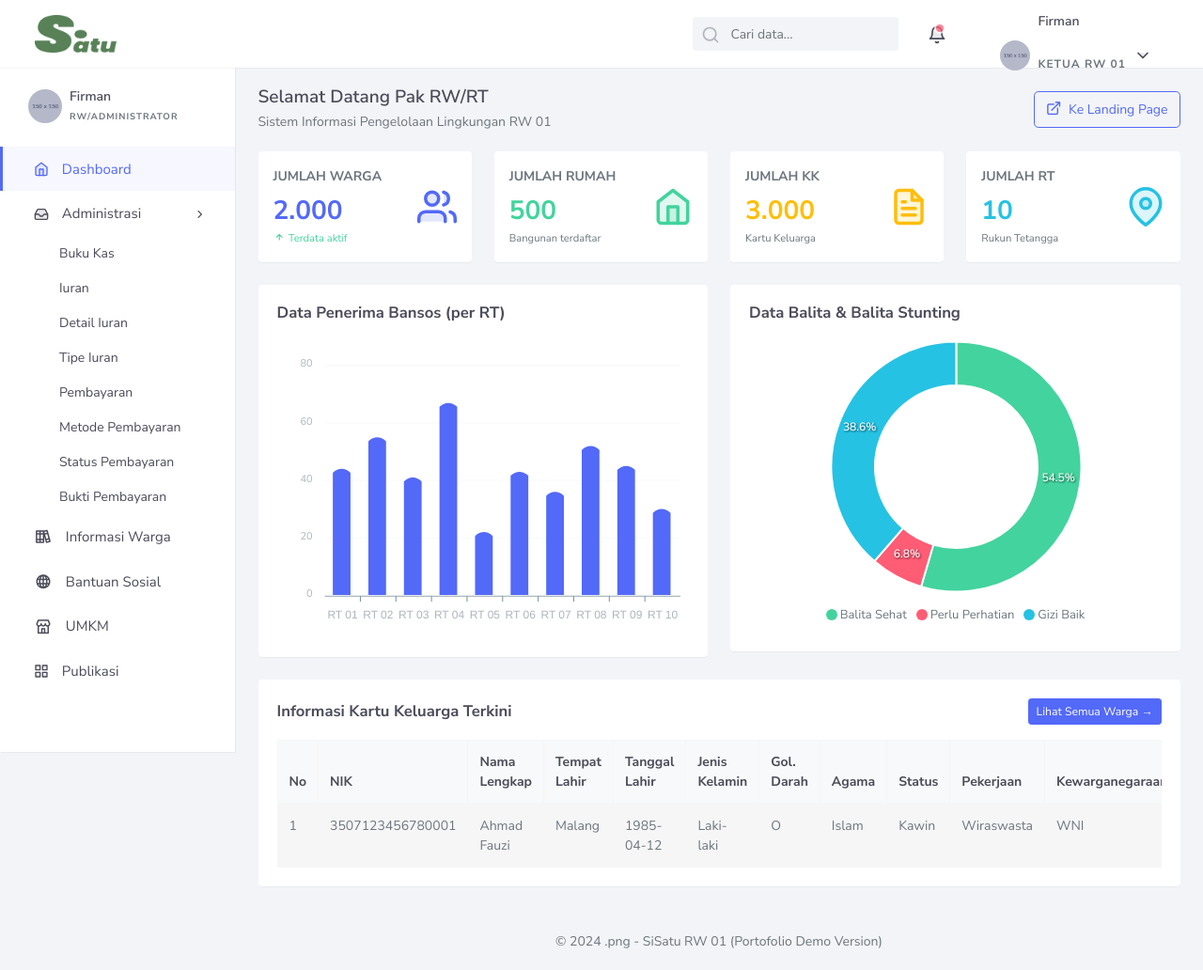
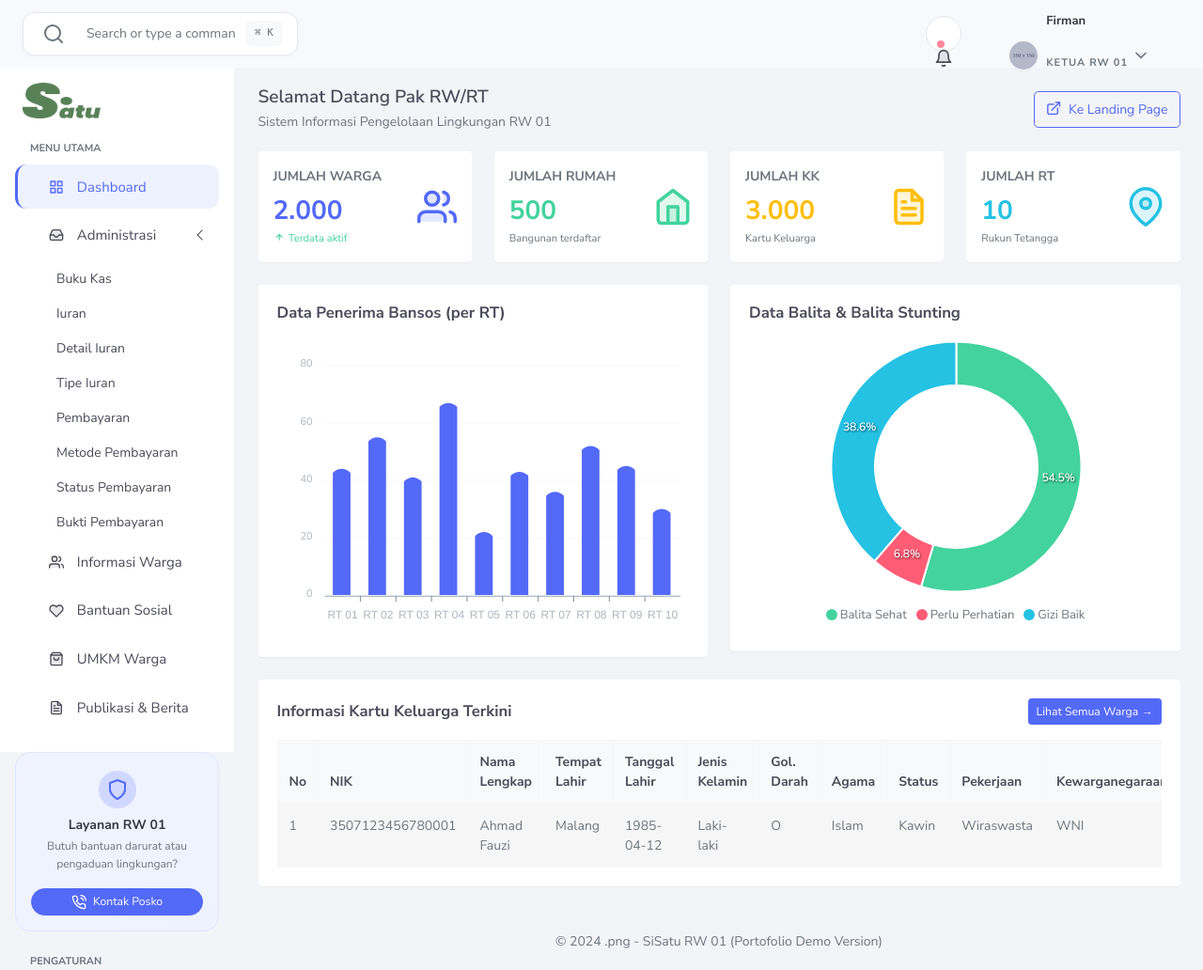
Before and after one commit to mochwildaniazizi-cloud/rwis-png-main, a plain HTML site: page dashboard.html in a window 1280 px wide. Shown: the whole page at 94% size. Drawn offline with Linux system fonts and the light colour scheme.

Commit message:
redesign topbar and sidebar

```diff
--- a/components/sidebar.html
+++ b/components/sidebar.html
@@ -1,27 +1,33 @@
-<div class="left-side-menu">
-    <div class="media user-profile mt-2 mb-2">
-        <img src="assets/images/users/avatar-7.jpg" class="avatar-sm rounded-circle mr-2" alt="Firman" />
-        <div class="media-body">
-            <h6 class="pro-user-name mt-0 mb-0">Firman</h6>
-            <span class="pro-user-desc">RW/Administrator</span>
-        </div>
+<div class="left-side-menu custom-sidebar-modern">
+    <!-- Brand Logo -->
+    <div class="sidebar-brand px-4 py-3">
+        <a href="dashboard.html" class="logo">
+            <span class="logo-lg font-weight-bold text-dark font-size-20">
+                <img src="assets/images/RWIS-PNG.png" alt="Logo" height="38" class="mr-2" />
+            </span>
+        </a>
     </div>
-    <div class="sidebar-content">
-        <div id="sidebar-menu" class="slimscroll-menu">
-            <ul class="metismenu" id="menu-bar">
-                <li>
-                    <a href="dashboard.html">
-                        <i data-feather="home"></i>
-                        <span> Dashboard </span>
+
+    <div class="sidebar-content px-3">
+        <div id="sidebar-menu">
+            <!-- Label Menu -->
+            <div class="sidebar-heading text-muted font-size-11 font-weight-bold text-uppercase px-3 mt-2 mb-2">
+                Menu Utama
+            </div>
+
+            <ul class="metismenu list-unstyled" id="menu-bar">
+                <li class="nav-item">
+                    <a href="dashboard.html" class="nav-link-modern">
+                        <i data-feather="grid" class="icon-dual"></i>
+                        <span>Dashboard</span>
                     </a>
                 </li>
-                <li>
-                    <a href="javascript: void(0);">
-                        <i data-feather="inbox"></i>
-                        <span> Administrasi </span>
-                        <span class="menu-arrow"></span>
+                <li class="nav-item">
+                    <a href="javascript: void(0);" class="nav-link-modern has-arrow">
+                        <i data-feather="inbox" class="icon-dual"></i>
+                        <span>Administrasi</span>
                     </a>
-                    <ul class="nav-second-level" aria-expanded="false">
+                    <ul class="nav-second-level list-unstyled pl-4" aria-expanded="false">
                         <li><a href="iuran.html?tab=buku-kas">Buku Kas</a></li>
                         <li><a href="iuran.html?tab=iuran">Iuran</a></li>
                         <li><a href="iuran.html?tab=detail-iuran">Detail Iuran</a></li>
@@ -32,28 +38,61 @@
                         <li><a href="iuran.html?tab=bukti-pembayaran">Bukti Pembayaran</a></li>
                     </ul>
                 </li>
+                <li class="nav-item">
+                    <a href="data-warga.html" class="nav-link-modern">
+                        <i data-feather="users" class="icon-dual"></i>
+                        <span>Informasi Warga</span>
+                    </a>
+                </li>
+                <li class="nav-item">
+                    <a href="bansos.html" class="nav-link-modern">
+                        <i data-feather="heart" class="icon-dual"></i>
+                        <span>Bantuan Sosial</span>
+                    </a>
+                </li>
+                <li class="nav-item">
+                    <a href="umkm.html" class="nav-link-modern">
+                        <i data-feather="shopping-bag" class="icon-dual"></i>
+                        <span>UMKM Warga</span>
+                    </a>
+                </li>
+                <li class="nav-item">
+                    <a href="artikel.html" class="nav-link-modern">
+                        <i data-feather="file-text" class="icon-dual"></i>
+                        <span>Publikasi & Berita</span>
+                    </a>
+                </li>
+            </ul>
+
+            <!-- Promo/Info Widget Box (seperti pada gambar referensi) -->
+            <div class="sidebar-widget-card p-3 my-4 rounded-xl text-center">
+                <div class="widget-icon mb-2">
+                    <span class="badge badge-soft-primary p-2 rounded-circle">
+                        <i data-feather="shield" class="text-primary"></i>
+                    </span>
+                </div>
+                <h6 class="font-weight-bold mb-1 text-dark">Layanan RW 01</h6>
+                <p class="font-size-12 text-muted mb-3">Butuh bantuan darurat atau pengaduan lingkungan?</p>
+                <a href="index.html" class="btn btn-primary btn-sm btn-rounded btn-block shadow-sm">
+                    <i data-feather="phone-call" class="icon-xs mr-1"></i> Kontak Posko
+                </a>
+            </div>
+
+            <!-- Footer Menu -->
+            <div class="sidebar-heading text-muted font-size-11 font-weight-bold text-uppercase px-3 mb-2">
+                Pengaturan
+            </div>
+            <ul class="list-unstyled mb-4">
                 <li>
-                    <a href="data-warga.html">
-                        <i class='uil uil-books'></i>
-                        <span> Informasi Warga </span>
+                    <a href="index.html" class="nav-link-modern">
+                        <i data-feather="globe" class="icon-dual"></i>
+                        <span>Landing Page</span>
                     </a>
                 </li>
                 <li>
-                    <a href="bansos.html">
-                        <i class='uil uil-globe'></i>
-                        <span> Bantuan Sosial </span>
-                    </a>
-                </li>
-                <li>
-                    <a href="umkm.html">
-                        <i class='uil uil-store'></i>
-                        <span> UMKM </span>
-                    </a>
-                </li>
-                <li>
-                    <a href="artikel.html">
-                        <i data-feather="grid"></i>
-                        <span> Publikasi </span>
+                    <a href="login.html" class="nav-link-modern text-danger">
+                        <i data-feather="log-out" class="text-danger"></i>
+                        <span>Keluar</span>
                     </a>
                 </li>
             </ul>
--- a/components/topbar.html
+++ b/components/topbar.html
@@ -1,63 +1,65 @@
-<div class="navbar navbar-expand flex-column flex-md-row navbar-custom">
-    <div class="container-fluid">
-        <a href="dashboard.html" class="navbar-brand mr-0 mr-md-2 logo">
-            <span class="logo-lg">
-                <img src="assets/images/RWIS-PNG.png" alt="Logo" height="40" />
-            </span>
-        </a>
+<div class="navbar navbar-expand flex-column flex-md-row navbar-custom topbar-modern px-4 py-2">
+    <div class="container-fluid p-0">
+        <!-- Search Bar Modern (seperti pada gambar referensi) -->
+        <div class="app-search-modern d-none d-md-block">
+            <form>
+                <div class="input-group input-group-modern">
+                    <div class="input-group-prepend">
+                        <span class="input-group-text border-0 bg-transparent text-muted">
+                            <i data-feather="search"></i>
+                        </span>
+                    </div>
+                    <input type="text" class="form-control border-0 bg-transparent"
+                        placeholder="Search or type a command" />
+                    <div class="input-group-append align-items-center pr-2">
+                        <kbd class="bg-light text-muted border px-2 py-1 rounded font-size-11">⌘ K</kbd>
+                    </div>
+                </div>
+            </form>
+        </div>
 
-        <ul class="navbar-nav bd-navbar-nav flex-row list-unstyled menu-left mb-0">
-            <li>
-                <button class="button-menu-mobile open-left disable-btn">
+        <!-- Right Menu (Notifikasi & Profil) -->
+        <ul class="navbar-nav flex-row ml-auto d-flex list-unstyled topnav-menu align-items-center mb-0">
+            <!-- Mobile Toggle -->
+            <li class="d-md-none mr-2">
+                <button class="button-menu-mobile open-left border-0 bg-transparent">
                     <i data-feather="menu" class="menu-icon"></i>
-                    <i data-feather="x" class="close-icon"></i>
                 </button>
             </li>
-        </ul>
 
-        <ul class="navbar-nav flex-row ml-auto d-flex list-unstyled topnav-menu float-right mb-0">
-            <li class="d-none d-sm-block">
-                <div class="app-search">
-                    <form>
-                        <div class="input-group">
-                            <input type="text" class="form-control" placeholder="Cari data...">
-                            <span data-feather="search"></span>
-                        </div>
-                    </form>
-                </div>
-            </li>
-
-            <li class="dropdown notification-list" title="Notifikasi">
-                <a class="nav-link dropdown-toggle" data-toggle="dropdown" href="#" role="button" aria-haspopup="false"
-                    aria-expanded="false">
+            <!-- Notifikasi -->
+            <li class="dropdown notification-list mr-2" title="Notifikasi">
+                <a class="nav-link dropdown-toggle nav-icon-btn p-2 rounded-circle" data-toggle="dropdown" href="#"
+                    role="button" aria-haspopup="false" aria-expanded="false">
                     <i data-feather="bell"></i>
-                    <span class="noti-icon-badge"></span>
+                    <span class="noti-icon-badge bg-danger"></span>
                 </a>
-                <div class="dropdown-menu dropdown-menu-right dropdown-lg">
-                    <div class="dropdown-item noti-title border-bottom">
-                        <h5 class="m-0 font-size-16">Notifikasi RW 01</h5>
+                <div class="dropdown-menu dropdown-menu-right dropdown-lg border-0 shadow-lg rounded-lg">
+                    <div class="dropdown-item noti-title border-bottom bg-light">
+                        <h6 class="m-0 font-weight-bold">Notifikasi RW 01</h6>
                     </div>
                     <div class="p-3">
-                        <p class="mb-1 text-dark">Iuran RT 02 bulan ini telah lunas</p>
+                        <p class="mb-1 text-dark font-size-13">Iuran RT 02 bulan ini telah lunas</p>
                         <small class="text-muted">1 jam yang lalu</small>
                     </div>
                 </div>
             </li>
 
+            <!-- User Profile Avatar -->
             <li class="dropdown notification-list">
-                <a class="nav-link dropdown-toggle nav-user mr-0" data-toggle="dropdown" href="#" role="button"
+                <a class="nav-link dropdown-toggle nav-user mr-0 p-1" data-toggle="dropdown" href="#" role="button"
                     aria-haspopup="false" aria-expanded="false">
-                    <div class="media user-profile">
+                    <div class="media user-profile align-items-center">
                         <img src="assets/images/users/avatar-7.jpg" alt="user-image"
-                            class="rounded-circle align-self-center" />
-                        <div class="media-body text-left align-self-center ml-2 d-none d-sm-block">
-                            <h6 class="pro-user-name my-0">Firman</h6>
-                            <span class="pro-user-desc text-muted font-size-12">Ketua RW 01</span>
+                            class="avatar-sm rounded-circle border shadow-sm mr-2" />
+                        <div class="media-body text-left d-none d-sm-block">
+                            <h6 class="pro-user-name my-0 font-weight-bold text-dark font-size-13">Firman</h6>
+                            <span class="pro-user-desc text-muted font-size-11">Ketua RW 01</span>
                         </div>
-                        <span data-feather="chevron-down" class="ml-2 align-self-center"></span>
+                        <i data-feather="chevron-down" class="ml-1 text-muted icon-xs"></i>
                     </div>
                 </a>
-                <div class="dropdown-menu profile-dropdown-items dropdown-menu-right">
+                <div class="dropdown-menu profile-dropdown-items dropdown-menu-right border-0 shadow-lg rounded-lg">
                     <a href="index.html" class="dropdown-item notify-item">
                         <i data-feather="globe" class="icon-dual icon-xs mr-2"></i>
                         <span>Lihat Landing Page</span>
--- a/dashboard.html
+++ b/dashboard.html
@@ -1,5 +1,84 @@
 <!DOCTYPE html>
 <html lang="id">
+
+<style>
+    /* Styling Sidebar ala Modern UI */
+    .left-side-menu.custom-sidebar-modern {
+        background-color: #ffffff !important;
+        border-right: 1px solid #f0f2f5;
+        box-shadow: none;
+    }
+
+    .nav-link-modern {
+        display: flex;
+        align-items: center;
+        padding: 10px 16px;
+        color: #5a6a85;
+        font-weight: 500;
+        font-size: 14px;
+        border-radius: 12px;
+        margin-bottom: 4px;
+        transition: all 0.2s ease-in-out;
+        text-decoration: none !important;
+    }
+
+    .nav-link-modern i {
+        margin-right: 12px;
+        width: 18px;
+        height: 18px;
+    }
+
+    .nav-link-modern:hover {
+        background-color: #f4f6f9;
+        color: #5369f8;
+    }
+
+    /* Style Active Item (Pill Membulat ala Gambar) */
+    .nav-link-modern.active,
+    li.mm-active>.nav-link-modern {
+        background-color: #eef2ff !important;
+        color: #5369f8 !important;
+        font-weight: 600;
+    }
+
+    .nav-link-modern.active i,
+    li.mm-active>.nav-link-modern i {
+        color: #5369f8 !important;
+    }
+
+    /* Widget Box di Bawah Sidebar */
+    .sidebar-widget-card {
+        background: linear-gradient(135deg, #f0f3ff 0%, #eef2ff 100%);
+        border: 1px solid #e0e7ff;
+        border-radius: 16px;
+    }
+
+    /* Styling Topbar Modern */
+    .topbar-modern {
+        background-color: #f7f9fc !important;
+        box-shadow: none !important;
+        border-bottom: 1px solid transparent;
+    }
+
+    .input-group-modern {
+        background-color: #ffffff;
+        border-radius: 12px;
+        padding: 2px 8px;
+        border: 1px solid #e2e8f0;
+        width: 380px;
+        box-shadow: 0 2px 6px rgba(0, 0, 0, 0.02);
+    }
+
+    .nav-icon-btn {
+        background-color: #ffffff;
+        border: 1px solid #e2e8f0;
+        width: 38px;
+        height: 38px;
+        display: flex;
+        align-items: center;
+        justify-content: center;
+    }
+</style>
 
 <head>
     <meta charset="utf-8" />
```
